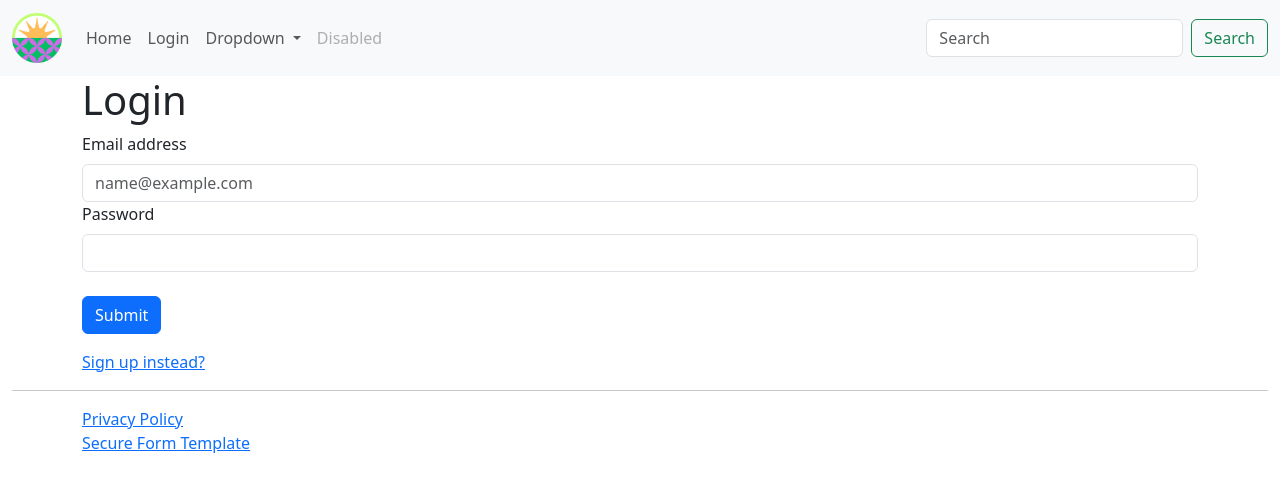
After one commit to AlexandriaParkCS/2026-Y12-SE-WenhaoXu-pwa-flask-application, a Flask app: page /login.html in a window 1280 px wide. The commit adds this page. Shown: the top 492 px of the page. Run offline with Flask 3, Linux system fonts and the light colour scheme; parts of the project's set-up code (start-up, migrations or seed data) failed here and were passed over; some libraries are stand-ins or nearby versions.

Commit message:
Sessions and login page

```diff
--- a/src/app.py
+++ b/src/app.py
@@ -4,8 +4,11 @@ from flask import Flask
 from flask import render_template
 from flask import request
 from flask import redirect
+from flask import url_for
+from flask import session
 from flask_wtf import CSRFProtect
 from flask_csp.csp import csp_header
+from datetime import timedelta
 
 from sqldb import SqlDb
 
@@ -21,12 +24,10 @@ logging.basicConfig(
 )
 
 sql_db = SqlDb("runtime/db/sql.db")
-# OR
-# orm_db = OrmDb("../runtime/db/orm.db")
 
 app = Flask(__name__)
 app.secret_key = b"FtI7fPmZ5Gw4xFg3"  # To get a unique basic 16 key: https://acte.ltd/utils/randomkeygen
-
+app.permanent_session_lifetime = timedelta(minutes=2) # 2 minutes for testing purposes
 csrf = CSRFProtect(app)
 
 
@@ -69,7 +70,7 @@ def index():
 def privacy():
     return render_template("/privacy.html")
 
-
+'''
 @app.route("/form.html", methods=["POST", "GET"])
 def form():
     if request.method == "POST":
@@ -79,6 +80,40 @@ def form():
         return render_template("/form.html")
     else:
         return render_template("/form.html")
+'''
+
+@app.route("/login.html", methods=["POST", "GET"])
+def login():
+    if request.method == "POST":
+        session.permanent = True
+        email = request.form["email"]
+        password = request.form["password"]
+        #print(f"<From(email={email}, password={password})>")
+        session["user"] = email
+        return redirect(url_for("user"))
+    else:
+        # add code to
+        return render_template("/login.html")
+
+@app.route("/signup.html", methods=["POST", "GET"])
+def sign_up():
+    if request.method == "POST":
+        username = request.form["name"]
+        email = request.form["email"]
+        password = request.form["password"]
+        #print(f"<From(email={email}, password={password}, username={username})>")
+        return render_template("/signup.html")
+    else:
+        return render_template("/signup.html")
+
+@app.route("/user", methods=["POST", "GET"])
+def user():
+    if "user" in session:
+        user = session["user"]
+        return render_template("userpage.html")
+    else:
+        redirect(url_for("login.html"))
+
 
 # Endpoint for logging CSP violations
 @app.route("/csp_report", methods=["POST"])
--- /dev/null
+++ b/src/templates/login.html
@@ -0,0 +1,30 @@
+{% extends 'layout.html' %}
+{% block content %}
+<div class="container">
+  <div class="row">
+    <h1>Login</h1>
+  </div>
+</div>
+<div class="container">
+  <div class="row">
+    <form action="/login.html" method="POST" class="box">
+      <div class="col-auto">
+        <label name="exampleFormControlInput1" class="form-label">Email address</label>
+        <input name="email" type="email" class="form-control" id="exampleFormControlInput1" pattern="[a-z0-9._%+-]+@[a-z0-9.-]+\.[a-z]{2, 4}$" placeholder="name@example.com">
+      </div>
+      <div class="col-auto">
+        <label for="exampleFormControlInput1" class="form-label">Password</label>
+        <input name="password" type="password" class="form-control" id="exampleFormControlInput1">
+      </div>
+      <br/>
+      <div class="col-auto">
+        <button type="submit" class="btn btn-primary mb-3">Submit</button>
+      </div>
+      <input type="hidden" name="csrf_token" value = "{{ csrf_token() }}" />
+    </form>
+    <div>
+      <a href="signup.html">Sign up instead?</a>
+    </div>
+  </div>
+</div>
+{% endblock %}
--- a/src/templates/partial/menu.html
+++ b/src/templates/partial/menu.html
@@ -18,7 +18,7 @@
           <a class="nav-link active" aria-current="page" href="index.html">Home</a>
         </li>
         <li class="nav-item">
-          <a class="nav-link" href="#">Link</a>
+          <a class="nav-link" href="login.html">Login</a>
         </li>
         <li class="nav-item dropdown">
           <a
```
Also changed, not shown: src/templates/signup.html (added, +34 -0 lines), src/templates/userpage.html (added, +15 -0 lines).
